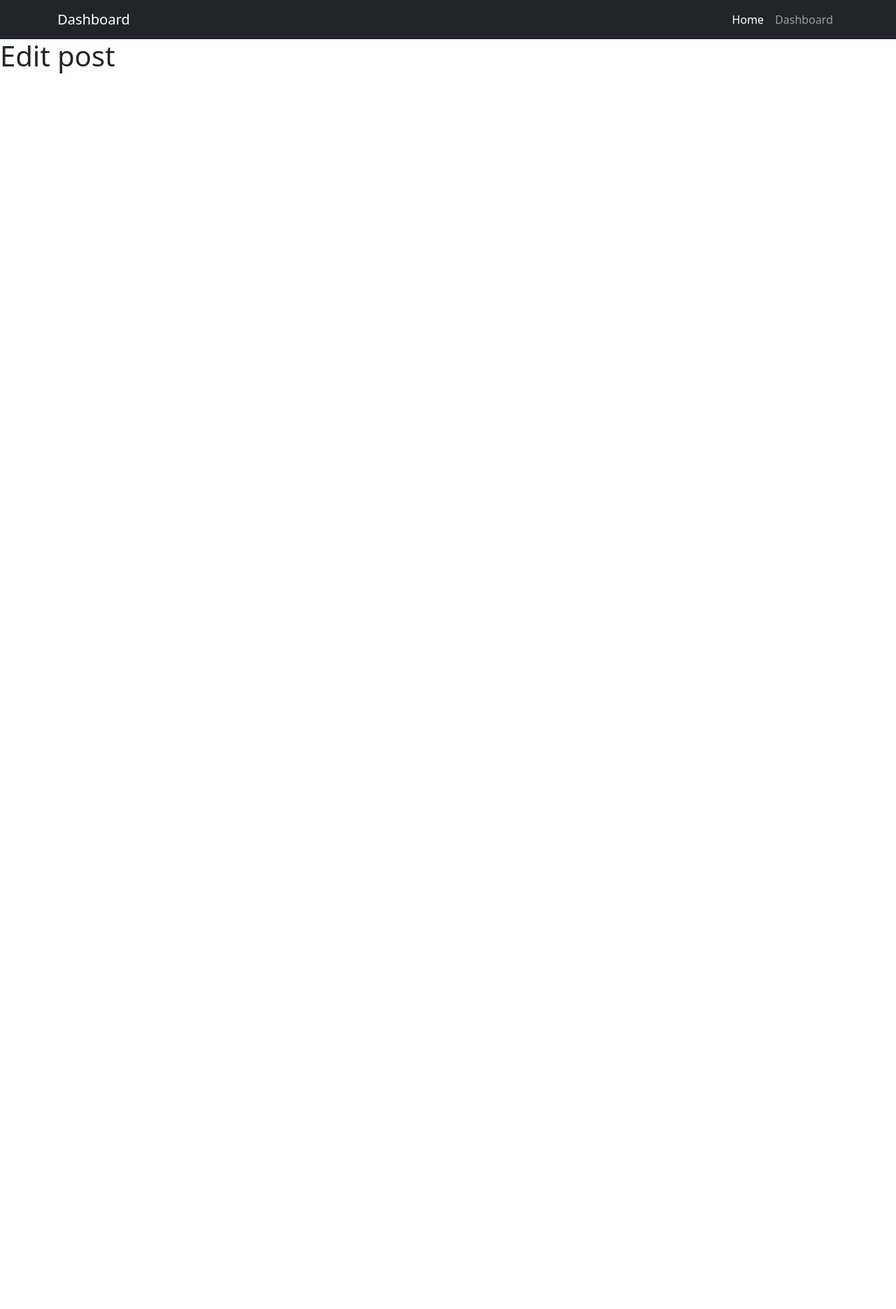
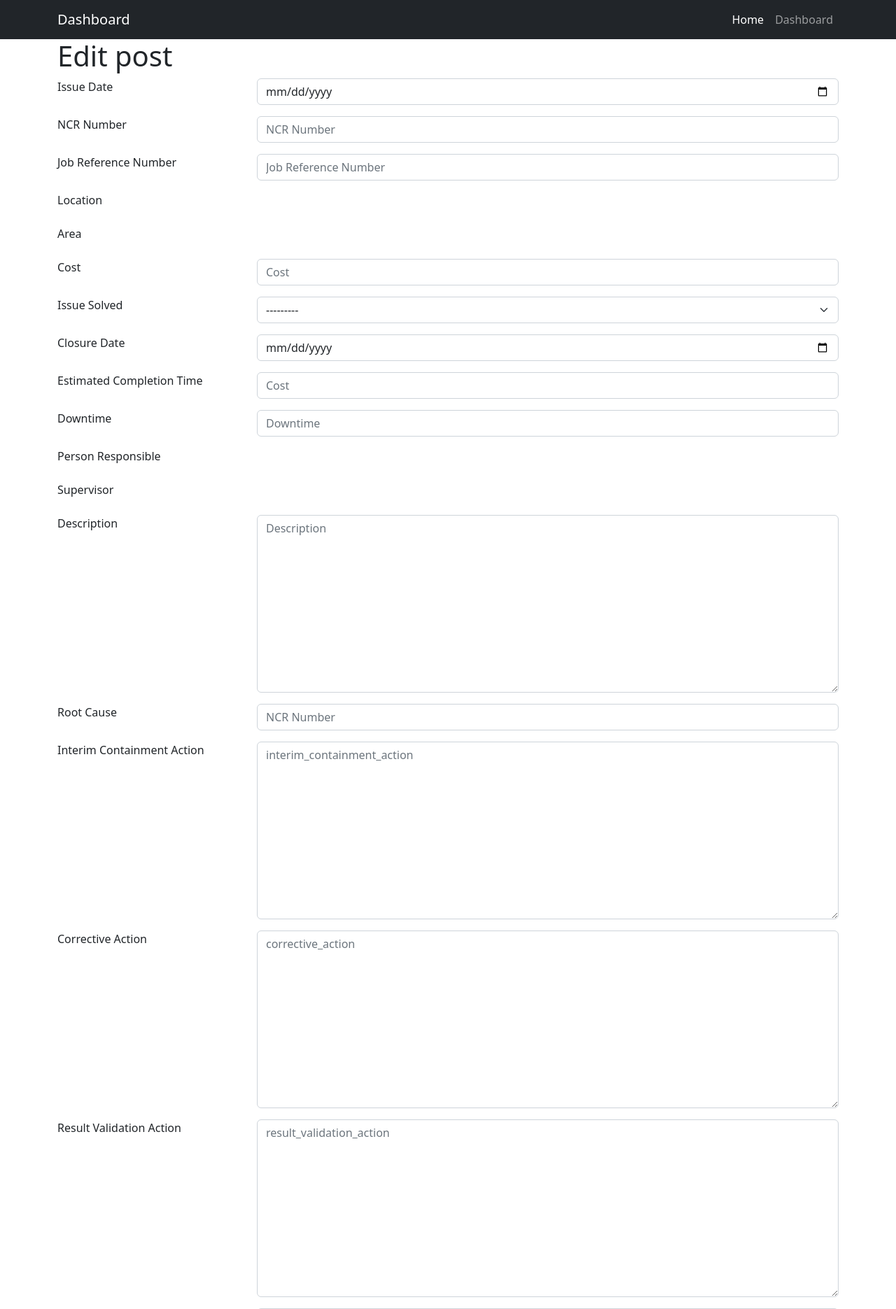
Before and after one commit to catalinpatularu78/jb_quality_prj, a Django app: template dashboard/templates/dashboard/record_update.html in a window 1280 px wide. Shown: the top 1871 px of the page at 70% size. Before the commit the page ends 105 px from the top, so only its background shows below. Run offline with Django 4.2, Linux system fonts and the light colour scheme; the template is opened without the code that fills it: values that come from a table or form of the project are taken from there, others are empty; some libraries are stand-ins or nearby versions.

Commit message:
added archive number

```diff
--- a/dashboard/forms.py
+++ b/dashboard/forms.py
@@ -12,6 +12,97 @@ from dashboard.models import DashboardModel
 
 class RecordForm(ModelForm):
 
+
+    class Meta:
+        model = DashboardModel
+
+        fields = (
+            "issue_date",
+            "ncr_number",
+            "job_reference_number",
+            "location",
+            "area",
+            "cost",
+            "issue_solved",
+            "closure_date",
+            "estimated_completion_time",
+            "advice_number",
+            "downtime_time",
+            "employee",
+            "supervisor",
+            "description",
+            "root_cause",
+            "interim_containment_action",
+            "corrective_action",
+            "result_validation_action",
+            "issue_affect_other_areas",
+            "issue_affect_other_areas_description",
+            "prevented_reoccurrence",
+            "images",
+            "ncr_hyperlink",
+        )
+
+        labels = {
+            "issue_date" : "Issue Date",
+            "ncr_number" : "NCR Number",
+            "job_reference_number" : "Job Reference Number",
+            "location" : "Location",
+            "area" : "Area",
+            "cost" : "Cost",
+            "issue_solved" : "Issue Solved",
+            "closure_date" : "Closure Date",
+            "estimated_completion_time" : "Estimated Completion Time",
+            "advice_number" : "Advice Number",
+            "downtime_time" : "Downtime",
+            "employee" : "Person Responsible",
+            "supervisor" : "Supervisor",
+            "description" : "Description",
+            "root_cause" : "Root Cause",
+            "interim_containment_action" : "Interim Containment Action",
+            "corrective_action" : "Corrective Action",
+            "result_validation_action" : "Result Validation Action",
+            "issue_affect_other_areas" : "Issue Affect Other Areas",
+            "issue_affect_other_areas_description" : "Issue Affect Other Areas Description",
+            "prevented_reoccurrence" : "Prevented Reoccurrence",
+            "images" : "Images",
+            "ncr_hyperlink" : "NCR hyperlink",
+            }
+
+
+        widgets = {
+            "issue_date" : forms.DateInput( attrs={
+                    'class':'form-control' ,
+                    'id':'inputDate' ,
+                    'type':'date' ,
+                    'placeholder':'Issue Date' ,
+                    'onclick' : 'showPicker()'
+                    }),
+            "ncr_number" : forms.TextInput(attrs={'class':'form-control', 'placeholder':'NCR Number'}),
+            "job_reference_number" : forms.TextInput(attrs={'class':'form-control', 'placeholder':'Job Reference Number'}),
+            'location': forms.CheckboxSelectMultiple(),
+            'area': forms.CheckboxSelectMultiple(),
+            "cost" : forms.NumberInput(attrs={'class':'form-control', 'placeholder':'Cost'}),
+            "issue_solved" :  forms.Select(attrs={'class':'form-select', 'placeholder':'Issue Resolved'}),
+            "closure_date" : forms.DateInput(attrs={'class':'form-control' ,'id':'inputDate' , 'type':'date' , 'placeholder':'Issue Date' }),
+            "estimated_completion_time" : forms.NumberInput(attrs={'class':'form-control', 'placeholder':'Cost'}),
+            "downtime_time" : forms.NumberInput(attrs={'class':'form-control', 'placeholder':'Downtime'}),
+            'employee': forms.CheckboxSelectMultiple(),
+            'supervisor': forms.CheckboxSelectMultiple(),
+            "description" :  forms.Textarea(attrs={'class':'form-control', 'placeholder':'Description'}),
+            "root_cause" : forms.TextInput(attrs={'class':'form-control', 'placeholder':'NCR Number'}),
+            "interim_containment_action" : forms.Textarea(attrs={'class':'form-control', 'placeholder':'interim_containment_action'}),
+            "corrective_action" : forms.Textarea(attrs={'class':'form-control', 'placeholder':'corrective_action'}),
+            "advice_number" : forms.TextInput(attrs={'class':'form-control', 'placeholder':'advice_number'}),
+            "result_validation_action" :  forms.Textarea(attrs={'class':'form-control', 'placeholder':'result_validation_action'}),
+            "issue_affect_other_areas" :  forms.TextInput(attrs={'class':'form-control', 'placeholder':'issue_affect_other_areas'}),
+            "issue_affect_other_areas_description" : forms.Textarea(attrs={'class':'form-control', 'placeholder':'issue_affect_other_areas_description'}),
+            "prevented_reoccurrence" : forms.Select(attrs={'class':'form-select', 'placeholder':'prevented_reoccurrence'}),
+            "images" : forms.TextInput(attrs={'class':'form-control', 'placeholder':'images'}),
+            "ncr_hyperlink" : forms.TextInput(attrs={'class':'form-control', 'placeholder':'ncr_hyperlink'}),
+            }
+
+
+class UpdateCrispyForm(ModelForm):
 
     class Meta:
         model = DashboardModel
@@ -99,24 +190,18 @@ class RecordForm(ModelForm):
             }
 
 
-class UpdateCrispyForm(ModelForm):
-
-    class Meta:
-        model = DashboardModel
-
-        fields = (
-            "issue_date",
-            "ncr_number",
-            "job_reference_number",
-        )
-
     @property
     def helper(self):
         helper = FormHelper()
-        helper.layout= Layout(
+        helper.layout= Layout( HTML('<h1>Edit post</h1>'))
 
-            HTML('<h1>Edit post</h1>')
+        for field in self.Meta().fields:
+            helper.layout.append(
+                Field( field , wrapper_class= 'row' )
+            )
 
+        helper.layout.append(Submit('submit', 'Submit your updates' , css_class=('btn_primary p-3')))
+        helper.field_class = ' col-9 '
+        helper.label_class = ' col-3 align-middle '
 
-        )
         return helper
--- a/dashboard/models.py
+++ b/dashboard/models.py
@@ -22,39 +22,43 @@ class DashboardModel(models.Model):
         editable=False)
 
     # Fields displayed on dashboard page
+
+    area = models.ManyToManyField('AreaOfIssue',blank=True)
+
+    closure_date = models.DateField(null=True, blank = True)
+    cost = models.FloatField(null=True ,blank = True)
     issue_date = models.DateField(null=True, blank = True)
-    closure_date = models.DateField(null=True, blank = True)
-
+    issue_solved = models.CharField(max_length = 5 , null=True, blank=True , choices= issue_solved_type)
     job_reference_number = models.CharField(max_length =100 , null=True ,blank = True)
+    location = models.ManyToManyField('Locations' ,blank=True)
     ncr_number =  models.CharField(max_length =100 , null=True, blank = True )
 
-    cost = models.FloatField(null=True ,blank = True)
-    issue_solved = models.CharField(max_length = 5 , null=True, blank=True , choices= issue_solved_type)
+
+    # additional fields displayed on create + detail + update
+    advice_number =  models.CharField(max_length =100 , null=True, blank = True )
+    corrective_action = models.TextField(null=True , blank = True)
+    description = models.TextField(null=True , blank = True)
+    downtime_time = models.IntegerField (null=True, blank = True)
+    employee = models.ManyToManyField('Employees' ,blank=True)
+    estimated_completion_time = models.IntegerField (null=True, blank = True)
+    images = models.CharField(max_length =300 , null=True, blank = True) # hyperlink
+    interim_containment_action = models.TextField(null=True , blank = True)
+    issue_affect_other_areas = models.CharField(max_length = 5 , null=True, blank=True , choices= issue_solved_type)
+    issue_affect_other_areas_description = models.TextField(null=True , blank = True)
+    ncr_hyperlink = models.CharField(max_length =300 , null=True, blank = True)
+    prevented_reoccurrence = models.CharField(max_length = 5 , null=True, blank=True , choices= issue_solved_type)
+    result_validation_action = models.TextField(null=True , blank = True)
+    root_cause = models.TextField(null=True , blank = True)
+    supervisor = models.ManyToManyField('SupervisorTeam' ,blank=True)
 
 
 
 
-    area = models.ManyToManyField('AreaOfIssue',blank=True)
-    location = models.ManyToManyField('Locations' ,blank=True)
 
-    # additional fields displayed on create + detail + update
 
-    estimated_completion_time = models.IntegerField (null=True, blank = True)
-    downtime_time = models.IntegerField (null=True, blank = True)
-    employee = models.ManyToManyField('Employees' ,blank=True)
-    supervisor = models.ManyToManyField('SupervisorTeam' ,blank=True)
-    description = models.TextField(null=True , blank = True)
-    root_cause = models.TextField(null=True , blank = True)
-    interim_containment_action = models.TextField(null=True , blank = True)
-    corrective_action = models.TextField(null=True , blank = True)
-    result_validation_action = models.TextField(null=True , blank = True)
-    issue_affect_other_areas = models.CharField(max_length = 5 , null=True, blank=True , choices= issue_solved_type)
-    issue_affect_other_areas_description = models.TextField(null=True , blank = True)
-    prevented_reoccurrence = models.CharField(max_length = 5 , null=True, blank=True , choices= issue_solved_type)
 
-    images = models.CharField(max_length =300 , null=True, blank = True) # hyperlink
 
-    ncr_hyperlink = models.CharField(max_length =300 , null=True, blank = True)
+
 
 
 
--- a/dashboard/templates/dashboard/record_update.html
+++ b/dashboard/templates/dashboard/record_update.html
@@ -5,7 +5,10 @@
 
 {% block content %}
 
+<div class="container">
+
     {% crispy form %}
 
+</div>
 
 {% endblock content %}
--- a/templates/main.html
+++ b/templates/main.html
@@ -23,6 +23,7 @@
 
 
 
+
     </head>
     <body>
 
```
Also changed, not shown: dashboard/templates/dashboard/record_create.html (+3 -39 lines), dashboard/templates/dashboard/record_detail.html (+9 -0 lines), dashboard/views.py (+8 -8 lines), dashboard/migrations/0024_dashboardmodel_advice_number.py (added), templates/navbar.html (line endings or trailing spaces).
